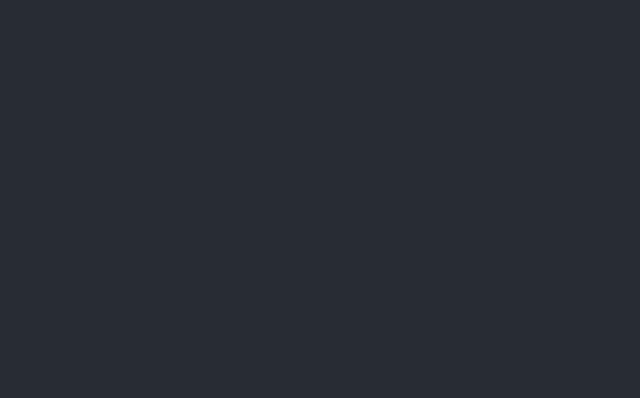
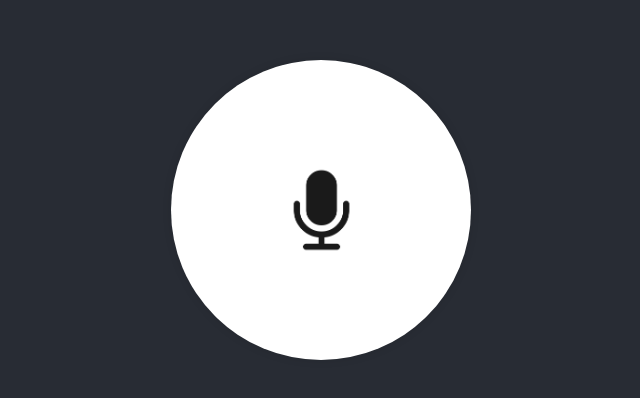
Before and after one commit to amirr-k/Voice-Controlled-AWS, a React (Create React App) app in the folder frontend/: page / in a window 1280 px wide. Shown: the part 190-588 px from the top of the page, without its empty margins (319-959 px from the left). Built offline with nearby package versions, Linux system fonts and the light colour scheme.

Commit message:
Basic Frontend

```diff
--- a/frontend/src/App.css
+++ b/frontend/src/App.css
@@ -1,5 +1,6 @@
 .App {
   text-align: center;
+  background-color: #fbfbfb
 }
 
 .App-logo {
--- a/frontend/src/App.js
+++ b/frontend/src/App.js
@@ -1,10 +1,10 @@
 import './App.css';
-
+import Recorder from './components/recorder.js';
 function App() {
   return (
     <div className="App">
       <header className="App-header">
-
+        <Recorder />
       </header>
     </div>
   );
--- /dev/null
+++ b/frontend/src/components/recorder.css
@@ -0,0 +1,24 @@
+.recorder {
+    display: inline-flex;
+    align-items: center;
+    justify-content: center;
+    width: 300px;
+    height: 300px;
+    border-radius: 50%;
+    border: none;
+    background-color: #ffffff;
+    color: #fff;
+    cursor: pointer;
+    font-size: 16px;
+    box-shadow: 0 0 10px 0 rgba(0, 0, 0, 0.1);
+}
+.microphone {
+  width: 175px;
+  height: 145px;
+  object-fit: contain;
+}
+.microphone:hover {
+  cursor: pointer;
+  transform: scale(1.1);
+  transition: transform 0.2s;
+}
--- /dev/null
+++ b/frontend/src/components/recorder.js
@@ -0,0 +1,12 @@
+import React from 'react';
+import microphone from '../assets/a7f5a253d2b3ff0e994ecbac333f8a406bf598d27f812e18e69070fc1d4ddf4e.jpg';
+import './recorder.css';
+const Recorder = () => {
+  return (
+    <button className="recorder">
+      <img src={microphone} alt="microphone" className="microphone" />
+    </button>
+  );
+};
+
+export default Recorder;
```
Also changed, not shown: frontend/assets/a7f5a253d2b3ff0e994ecbac333f8a406bf598d27f812e18e69070fc1d4ddf4e.jpg (added), frontend/src/assets/a7f5a253d2b3ff0e994ecbac333f8a406bf598d27f812e18e69070fc1d4ddf4e.jpg (added).
